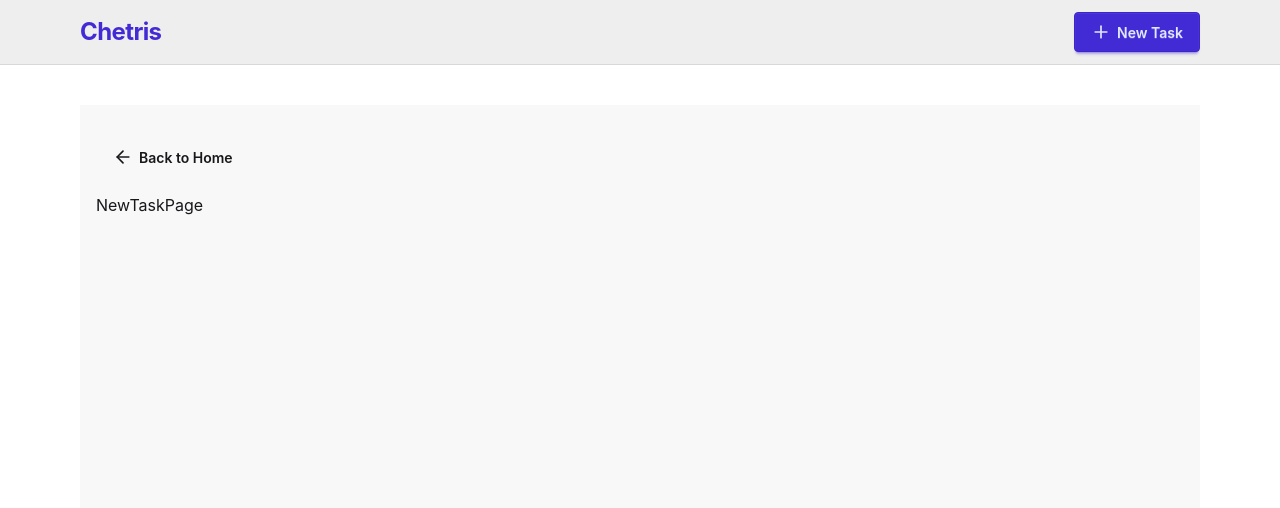
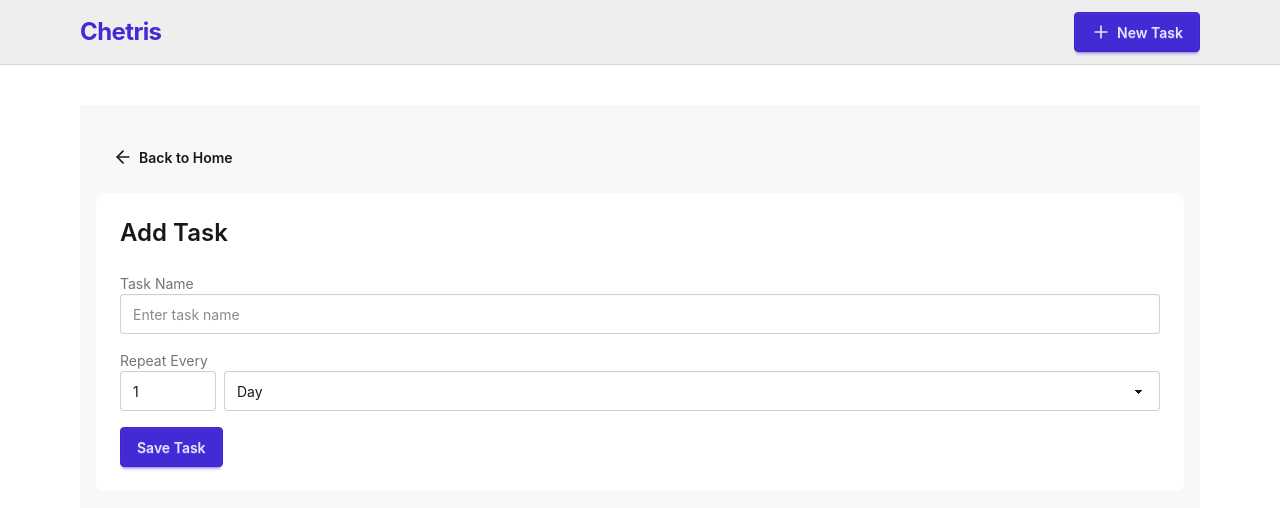
Before and after one commit to william-weber/chetris, a React app in the folder frontend/: page /tasks/new in a window 1280 px wide. Shown: the top 508 px of the page. Built offline with nearby package versions, Linux system fonts and the light colour scheme; no server answers; the HTML template or start-up script is replaced by a standard one.

Commit message:
create task works

```diff
--- a/frontend/src/App.jsx
+++ b/frontend/src/App.jsx
@@ -4,6 +4,9 @@ import NewTaskPage from "./pages/tasks/NewTaskPage.jsx";
 import Navbar from "./components/Navbar.jsx";
 
 const App = () => {
+  const apiBaseUrl =
+    import.meta.env.VITE_API_BASE_URL || "http://localhost:5001/api";
+
   return (
     <div>
       <Navbar />
--- a/frontend/src/components/Navbar.jsx
+++ b/frontend/src/components/Navbar.jsx
@@ -6,9 +6,11 @@ const Navbar = () => {
     <header className="bg-base-300 border-b border-base-content/10">
       <div className="mx-auto max-w-6xl px-4 py-3">
         <div className="flex items-center justify-between">
-          <h1 className="text-2xl font-bold text-primary tracking-tight font-sans">
-            Chetris
-          </h1>
+          <Link to="/">
+            <h1 className="text-2xl font-bold text-primary tracking-tight font-sans">
+              Chetris
+            </h1>
+          </Link>
           <div className="flex items-center space-x-4">
             <Link to="/tasks/new" className="btn btn-primary">
               <PlusIcon className="h-5 w-5" />
--- /dev/null
+++ b/frontend/src/config/api.js
@@ -0,0 +1,3 @@
+const API_BASE_URL = import.meta.env.VITE_API_BASE_URL || 'http://localhost:5001/api';
+
+export { API_BASE_URL };
--- a/frontend/src/pages/tasks/NewTaskPage.jsx
+++ b/frontend/src/pages/tasks/NewTaskPage.jsx
@@ -1,6 +1,10 @@
 import { useState } from "react";
-import { Link } from "react-router";
+import { Link, useNavigate } from "react-router";
 import { ArrowLeftIcon } from "lucide-react";
+import axios from "axios";
+import toast from "react-hot-toast";
+
+import { API_BASE_URL } from "../../config/api.js";
 
 const NewTaskPage = () => {
   // task data
@@ -10,6 +14,27 @@ const NewTaskPage = () => {
 
   const [loading, setLoading] = useState(false);
 
+  const navigate = useNavigate();
+
+  const handleSubmit = async (e) => {
+    e.preventDefault();
+    setLoading(true);
+
+    try {
+      await axios.post(`${API_BASE_URL}/tasks`, {
+        name,
+        repeatPeriod,
+        repeatUnit,
+      });
+      toast.success("Task created successfully");
+      navigate("/");
+    } catch (error) {
+      toast.error("Failed to create task");
+    } finally {
+      setLoading(false);
+    }
+  };
+
   return (
     <div className="min-h-screen bg-base-200">
       <div className="container mx-auto px-4 py-8">
@@ -17,7 +42,58 @@ const NewTaskPage = () => {
           <ArrowLeftIcon className="size-5" />
           Back to Home
         </Link>
-        <div className="card bg-base-200">NewTaskPage</div>
+        <div className="card bg-base-100">
+          <div className="card-body">
+            <h2 className="card-title text-2xl mb-4">Add Task</h2>
+            <form onSubmit={handleSubmit}>
+              <div className="form-control mb-4">
+                <label className="label">
+                  <span className="label-text">Task Name</span>
+                </label>
+                <input
+                  type="text"
+                  placeholder="Enter task name"
+                  className="input input-bordered w-full"
+                  value={name}
+                  onChange={(e) => setName(e.target.value)}
+                  required
+                />
+              </div>
+              <div className="form-control mb-4">
+                <label className="label">
+                  <span className="label-text">Repeat Every</span>
+                </label>
+                <div className="flex space-x-2">
+                  <input
+                    type="number"
+                    min="1"
+                    className="input input-bordered w-24"
+                    value={repeatPeriod}
+                    onChange={(e) => setRepeatPeriod(e.target.value)}
+                    required
+                  />
+                  <select
+                    className="select select-bordered w-full"
+                    value={repeatUnit}
+                    onChange={(e) => setRepeatUnit(e.target.value)}
+                    required
+                  >
+                    <option value="day">Day</option>
+                    <option value="week">Week</option>
+                    <option value="month">Month</option>
+                  </select>
+                </div>
+              </div>
+              <button
+                type="submit"
+                className={`btn btn-primary ${loading ? "loading" : ""}`}
+                disabled={loading}
+              >
+                {loading ? "Saving..." : "Save Task"}
+              </button>
+            </form>
+          </div>
+        </div>
       </div>
     </div>
   );
```
Also changed, not shown: 2 other files (tests, documents, lock files or other folders).
